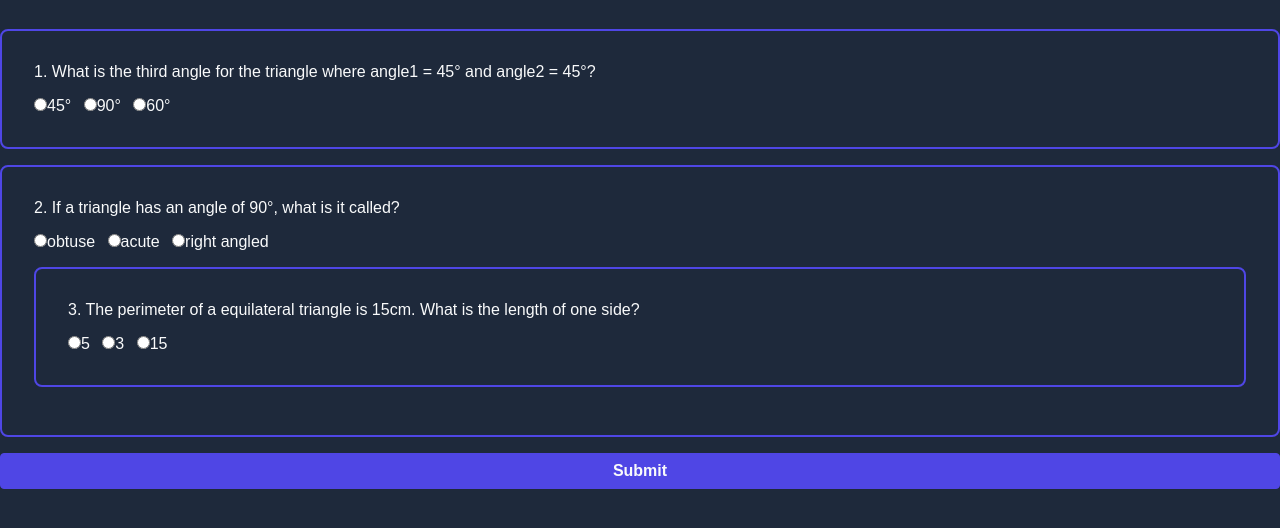
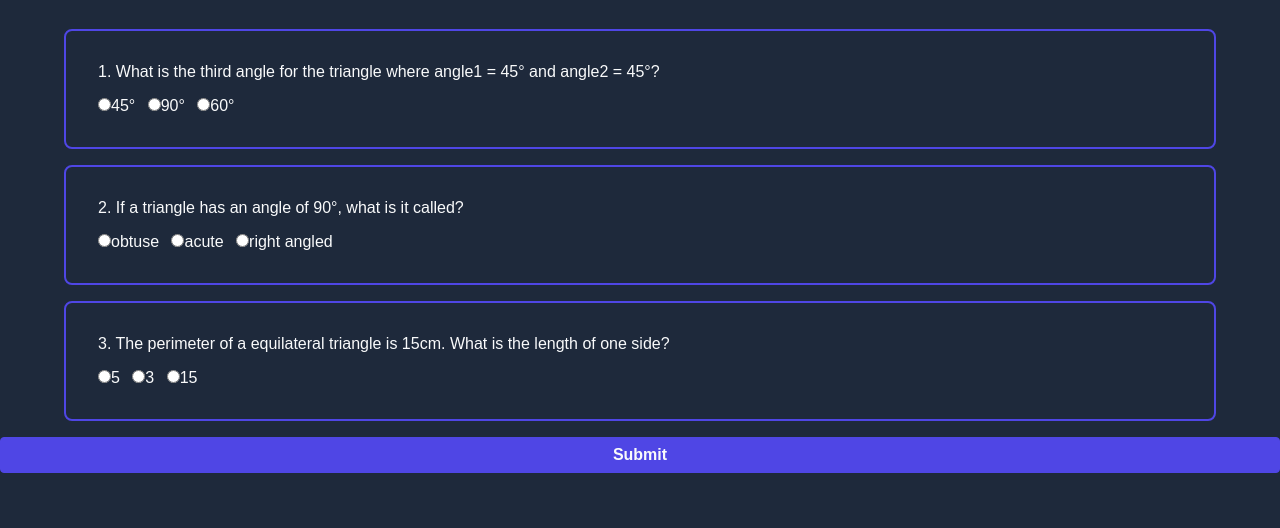
Before and after one commit to yash251/fun-with-triangles, a plain HTML site: page quiz.html in a window 1280 px wide. Shown: the part 138-666 px from the top of the page. Drawn offline with Linux system fonts and the light colour scheme; a web font is replaced by a local one.

Commit message:
quiz div

```diff
--- a/quiz.html
+++ b/quiz.html
@@ -22,22 +22,41 @@
     <form class="container quiz-form">
         <div class="question-container">
             <p>1. What is the third angle for the triangle where angle1 = 45° and angle2 = 45°?</p>
-            <label><input type="radio" name="question1" value="45°" />45°</label>
-            <label><input type="radio" name="question1" value="90°" />90°</label>
-            <label><input type="radio" name="question1" value="60°" />60°</label>
+            <label>
+                <input type="radio" name="question1" value="45°" />45°
+            </label>
+            <label>
+                <input type="radio" name="question1" value="90°" />90°
+            </label>
+            <label>
+                <input type="radio" name="question1" value="60°" />60°
+            </label>
         </div>
         <div class="question-container">
             <p>2. If a triangle has an angle of 90°, what is it called?</p>
-            <label><input type="radio" name="question2" value="obtuse" />obtuse</label>
-            <label><input type="radio" name="question2" value="acute" />acute</label>
-            <label><input type="radio" name="question2" value="right angled" />right angled</label>
-            <div class="question-container">
-                <p>3. The perimeter of a equilateral triangle is 15cm. What is the length of one side?</p>
-                <label><input type="radio" name="question3" value="5" />5</label>
-                <label><input type="radio" name="question3" value="3" />3</label>
-                <label><input type="radio" name="question3" value="15" />15</label>
-            </div>
+            <label>
+                <input type="radio" name="question2" value="obtuse" />obtuse
+            </label>
+            <label>
+                <input type="radio" name="question2" value="acute" />acute
+            </label>
+            <label>
+                <input type="radio" name="question2" value="right angled" />right angled
+            </label>
         </div>
+        <div class="question-container">
+            <p>3. The perimeter of a equilateral triangle is 15cm. What is the length of one side?</p>
+            <label>
+                <input type="radio" name="question3" value="5" />5
+            </label>
+            <label>
+                <input type="radio" name="question3" value="3" />3
+            </label>
+            <label>
+                <input type="radio" name="question3" value="15" />15
+            </label>
+        </div>
+
     </form>
 
     <button class="css-btn" id="submit-answer">Submit</button>
--- a/style.css
+++ b/style.css
@@ -7,6 +7,11 @@
 	margin: 0;
 	padding: 0;
 	font-family: 'Anek Tamil', sans-serif;
+}
+
+.container {
+	width: 90%;
+	margin: auto;
 }
 
 body {
@@ -52,6 +57,11 @@ a {
 	margin: 0.5rem 1rem 1rem 0;
 }
 
+.angle-container {
+	width: 90%;
+	margin: auto;
+}
+
 .heading {
 	text-align: center;
 	margin-bottom: 2rem;
```
